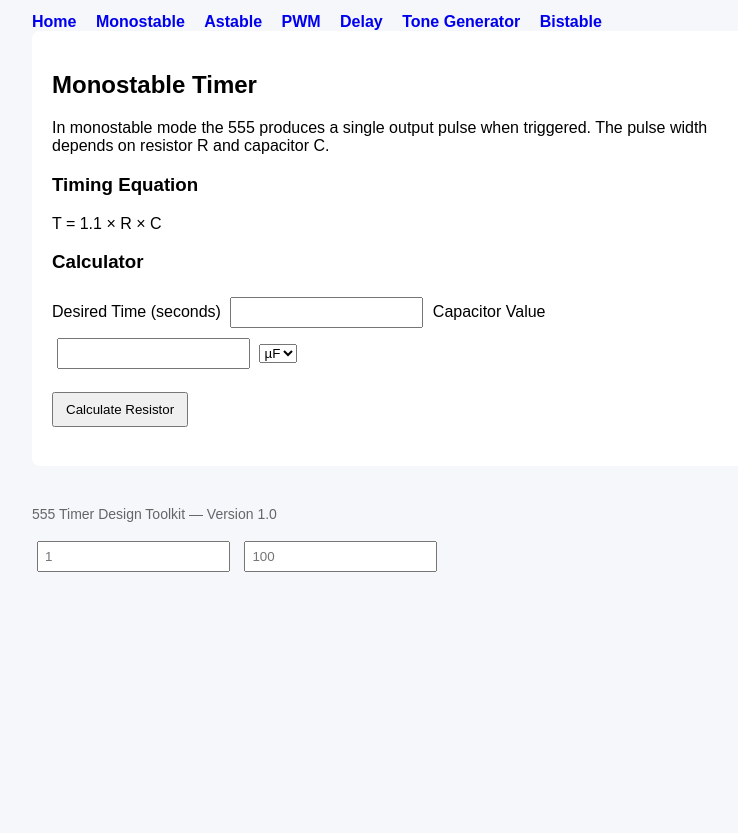
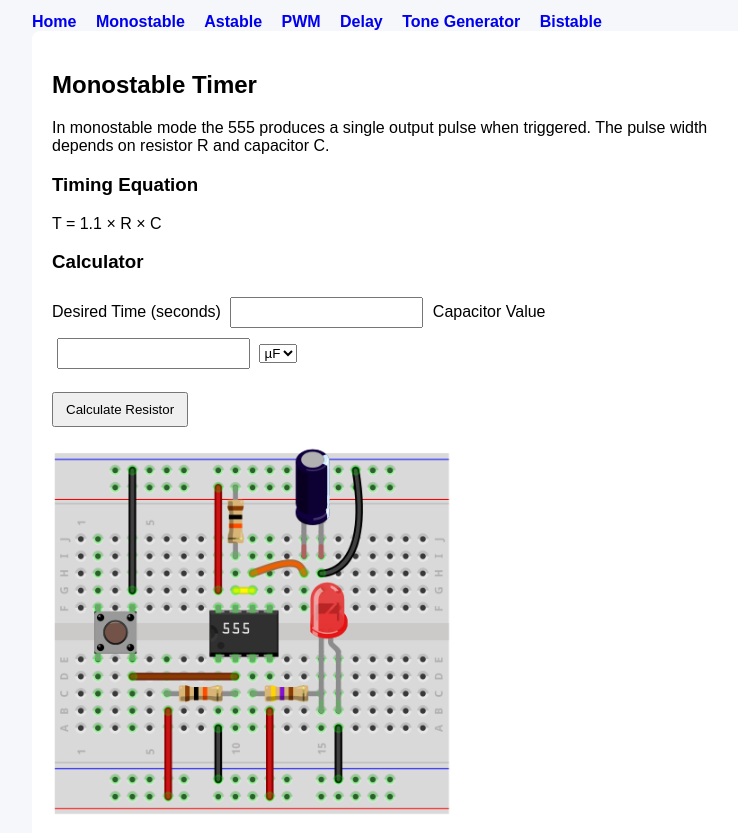
Before and after one commit to srwoytasik-alt/555-timer-toolkit, a plain HTML site: page monostable.html in a window 1280 px wide. Shown: the part 119-952 px from the top of the page, without its empty margins (8-746 px from the left). Before the commit the page ends 800 px from the top, so only its background shows below. Drawn offline with Linux system fonts and the light colour scheme; files that its build step writes are made by us from their sources; files whose address does not match are found by name.

Commit message:
Update monostable.html
added <img src="images/astable.png" width="400">

```diff
--- a/monostable.html
+++ b/monostable.html
@@ -60,7 +60,7 @@ The pulse width depends on resistor R and capacitor C.
 <button onclick="calcMonostable()">Calculate Resistor</button>
 
 <h3 id="result"></h3>
-
+<img src="monostable.png" width="400">
 </main>
 
 <div id="footer"></div>
```
